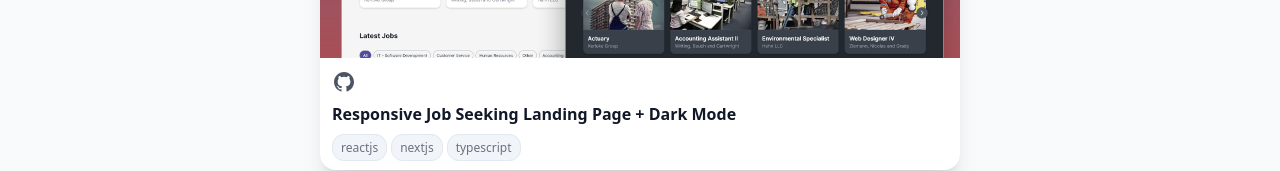
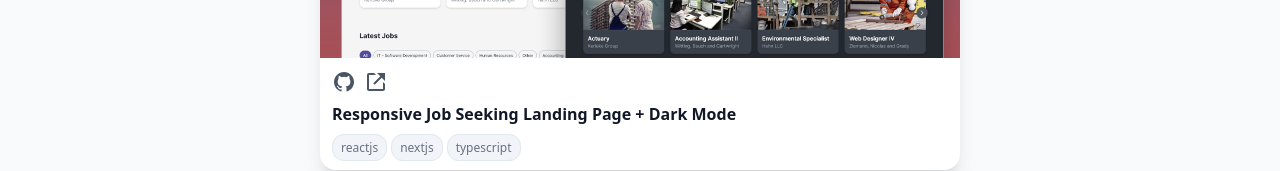
Before and after one commit to MiadV/miadv.dev, a Next.js app: page /projects in a window 1280 px wide. Shown: the part 622-793 px from the top of the page. Built offline with nearby package versions, Linux system fonts and the light colour scheme; no server answers; what @badrap/bar-of-progress would draw is missing.

Commit message:
fix: update project live link

```diff
--- a/src/data/projects.js
+++ b/src/data/projects.js
@@ -16,6 +16,7 @@ module.exports = [
     thumbnail:
       '/static/images/projects/responsive-job-seeking-landing-page.png',
     github: 'https://github.com/MiadV/hiredli-tw',
+    live: 'https://hiredli-tw-miadv.vercel.app/',
   },
   {
     id: 2,
```
